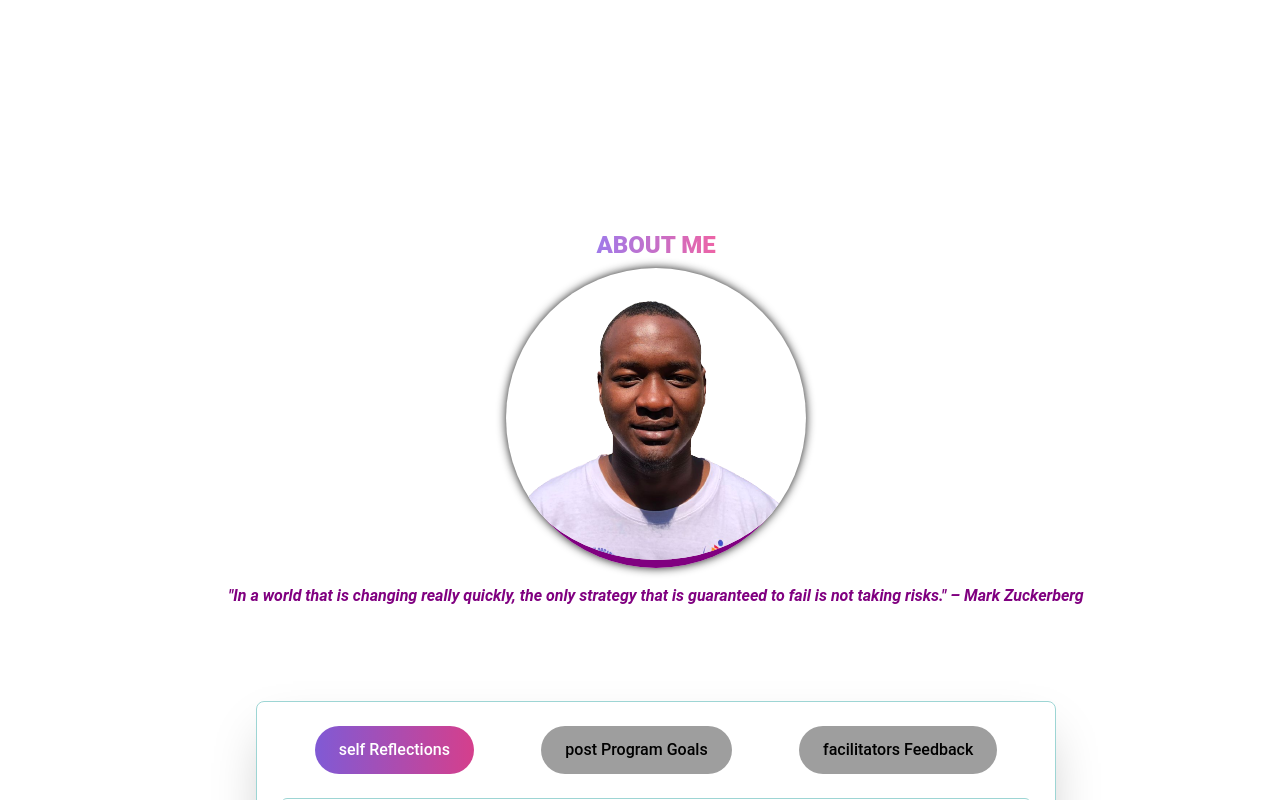
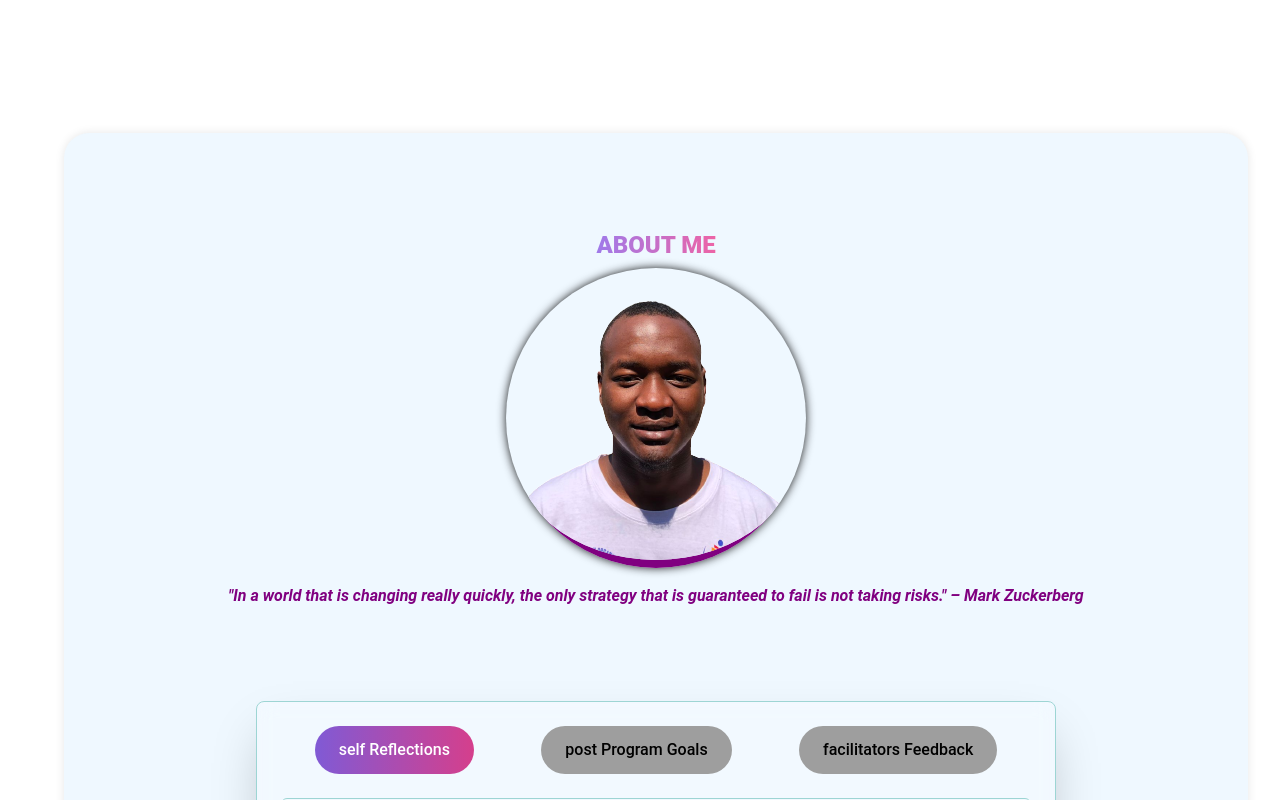
Before and after one commit to Princemashumu/princemashumuwebportfolio, a React (Create React App) app: page / in a window 1280 px wide. Shown: the part 3980-4780 px from the top of the page. Built offline with nearby package versions, Linux system fonts and the light colour scheme; grey boxes are pictures that could not be loaded; a web font is replaced by a local one.

Commit message:
feat. installed mui/lap and emailJS

```diff
--- a/package.json
+++ b/package.json
@@ -8,11 +8,13 @@
     "@emotion/react": "^11.14.0",
     "@emotion/styled": "^11.14.0",
     "@mui/icons-material": "^6.3.1",
+    "@mui/lab": "^6.0.0-beta.26",
     "@mui/material": "^6.3.1",
     "@testing-library/jest-dom": "^5.17.0",
     "@testing-library/react": "^13.4.0",
     "@testing-library/user-event": "^13.5.0",
     "bootstrap": "^5.3.3",
+    "emailjs-com": "^3.2.0",
     "framer-motion": "^11.11.9",
     "leaflet": "^1.9.4",
     "lottie-react": "^2.4.0",
--- a/src/components/AboutPopup.js
+++ b/src/components/AboutPopup.js
@@ -56,7 +56,16 @@ const AboutComponent = () => {
   };
 
   return (
-    <Box textAlign="center" padding="2rem" justifyContent="space-between">
+    <Box textAlign="center" padding="2rem" justifyContent="space-between" bg="#EFF8FF"
+    color="black"
+    // p={4}
+    // paddingLeft={"5%"}
+    borderTopLeftRadius="25px"
+    borderTopRightRadius="25px"
+    borderBottomLeftRadius="25px"
+    borderBottomRightRadius="25px"
+    boxShadow="0 0 10px rgba(0, 0, 0, 0.1)"
+    >
 
 
       {/* Profile Image Centered */}
```
Also changed, not shown: 1 other file (tests, documents, lock files or other folders).
